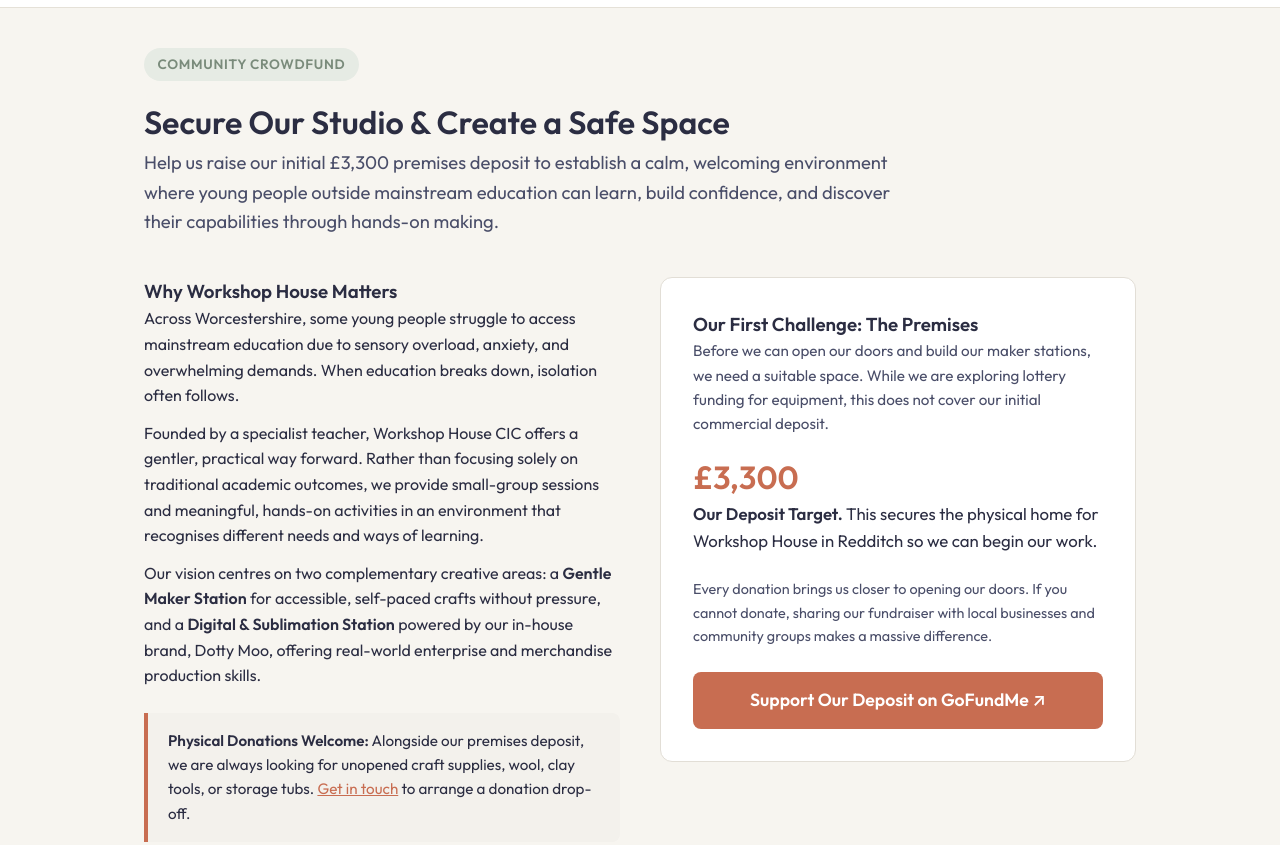
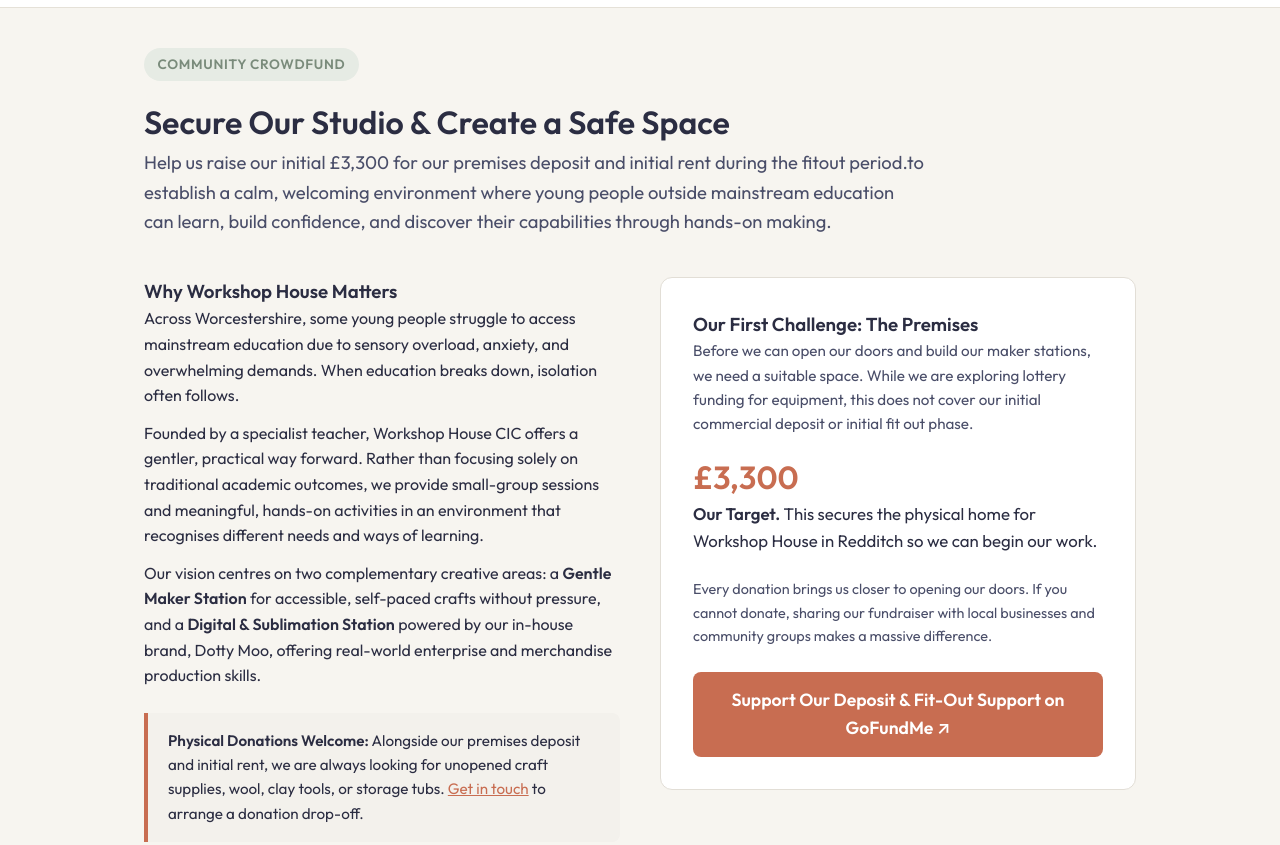
Before and after one commit to jemict/workshophouse, a plain HTML site: page support-us.html in a window 1280 px wide. Shown: the part 107-952 px from the top of the page. Drawn offline with Linux system fonts and the light colour scheme.

Commit message:
Update support-us.html

```diff
--- a/support-us.html
+++ b/support-us.html
@@ -53,7 +53,7 @@
     <span class="badge">Community Crowdfund</span>
     <h1>Secure Our Studio & Create a Safe Space</h1>
     <p class="lead-text">
-      Help us raise our initial £3,300 premises deposit to establish a calm, welcoming environment where young people outside mainstream education can learn, build confidence, and discover their capabilities through hands-on making.
+      Help us raise our initial £3,300 for our premises deposit and initial rent during the fitout period.to establish a calm, welcoming environment where young people outside mainstream education can learn, build confidence, and discover their capabilities through hands-on making.
     </p>
 
     <div class="split-grid">
@@ -71,7 +71,7 @@
         </p>
 
         <div class="donation-callout">
-          <strong>Physical Donations Welcome:</strong> Alongside our premises deposit, we are always looking for unopened craft supplies, wool, clay tools, or storage tubs. <a href="contact.html" style="color: var(--terracotta); text-decoration: underline;">Get in touch</a> to arrange a donation drop-off.
+          <strong>Physical Donations Welcome:</strong> Alongside our premises deposit and initial rent, we are always looking for unopened craft supplies, wool, clay tools, or storage tubs. <a href="contact.html" style="color: var(--terracotta); text-decoration: underline;">Get in touch</a> to arrange a donation drop-off.
         </div>
       </div>
 
@@ -79,12 +79,12 @@
       <div class="content-box">
         <h3>Our First Challenge: The Premises</h3>
         <p style="color: var(--slate-light); font-size: 0.95rem; margin-bottom: 1.5rem;">
-          Before we can open our doors and build our maker stations, we need a suitable space. While we are exploring lottery funding for equipment, this does not cover our initial commercial deposit.
+          Before we can open our doors and build our maker stations, we need a suitable space. While we are exploring lottery funding for equipment, this does not cover our initial commercial deposit or initial fit out phase.
         </p>
 
         <div style="display: flex; flex-direction: column; gap: 0.5rem; margin: 1.5rem 0;">
           <span style="font-size: 2rem; font-weight: 700; color: #C86D51; line-height: 1;">£3,300</span>
-          <span style="font-size: 1.05rem;"><strong>Our Deposit Target.</strong> This secures the physical home for Workshop House in Redditch so we can begin our work.</span>
+          <span style="font-size: 1.05rem;"><strong>Our Target.</strong> This secures the physical home for Workshop House in Redditch so we can begin our work.</span>
         </div>
 
         <p style="color: var(--slate-light); font-size: 0.9rem; margin-top: 1rem;">
@@ -92,7 +92,7 @@
         </p>
 
         <a href="https://gofund.me/3f7a65a4c" target="_blank" rel="noopener" class="btn-crowdfund" style="margin-top: 1.5rem; display: block; text-align: center;">
-          Support Our Deposit on GoFundMe ↗
+          Support Our Deposit & Fit-Out Support on GoFundMe ↗
         </a>
       </div>
     </div>
```
